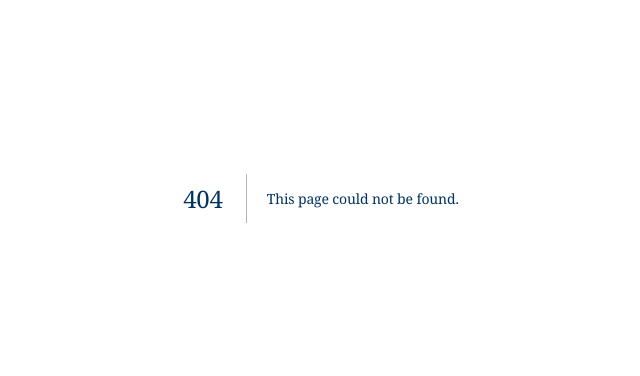
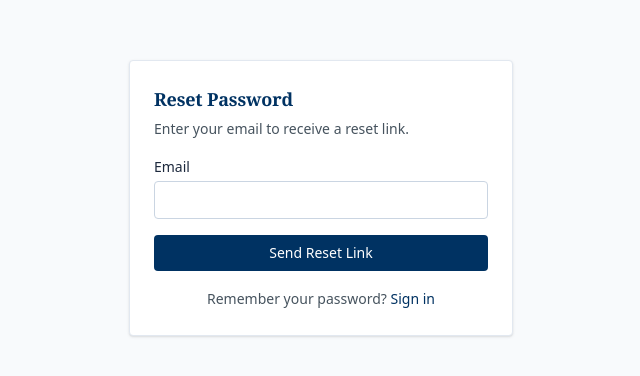
Before and after one commit to singhshubham4422/faculty_management, a Next.js app: page /forgot-password in a window 1280 px wide. Before the commit this address had no page. Shown: the part 202-578 px from the top of the page, without its empty margins (319-959 px from the left). Built offline with nearby package versions, Linux system fonts and the light colour scheme; no server answers.

Commit message:
Add password reset flow

```diff
--- /dev/null
+++ b/app/forgot-password/page.tsx
@@ -0,0 +1,78 @@
+"use client";
+
+import { FormEvent, useState, Suspense } from "react";
+import Link from "next/link";
+import { supabase } from "@/lib/supabase";
+
+function ForgotPasswordForm() {
+    const [email, setEmail] = useState("");
+    const [loading, setLoading] = useState(false);
+    const [message, setMessage] = useState<string | null>(null);
+    const [error, setError] = useState<string | null>(null);
+
+    const handleSubmit = async (e: FormEvent) => {
+        e.preventDefault();
+        setError(null);
+        setMessage(null);
+        setLoading(true);
+
+        try {
+            const { error: authError } = await supabase.auth.resetPasswordForEmail(email, {
+                redirectTo: `${window.location.origin}/reset-password`,
+            });
+
+            if (authError) {
+                setError(authError.message);
+            } else {
+                setMessage("Check your email to reset your password.");
+            }
+        } catch {
+            setError("Something went wrong.");
+        } finally {
+            setLoading(false);
+        }
+    };
+
+    return (
+        <div className="flex min-h-screen items-center justify-center bg-slate-50">
+            <div className="w-full max-w-sm rounded border border-slate-200 bg-white p-6 shadow-sm">
+                <h1 className="text-lg font-semibold text-slate-900">Reset Password</h1>
+                <p className="mt-1 text-sm text-slate-600">Enter your email to receive a reset link.</p>
+                <form onSubmit={handleSubmit} className="mt-4 space-y-4">
+                    <div>
+                        <label htmlFor="email" className="block text-sm font-medium text-slate-800">Email</label>
+                        <input
+                            id="email"
+                            type="email"
+                            autoComplete="email"
+                            value={email}
+                            onChange={(e) => setEmail(e.target.value)}
+                            className="mt-1 w-full rounded border border-slate-300 px-3 py-2 text-sm"
+                            required
+                        />
+                    </div>
+                    {error && <p className="text-sm text-red-600" role="alert">{error}</p>}
+                    {message && <p className="text-sm text-green-600" role="alert">{message}</p>}
+                    <button
+                        type="submit"
+                        disabled={loading}
+                        className="w-full rounded bg-[#003262] px-3 py-2 text-sm font-medium text-white hover:bg-[#002244] disabled:opacity-70"
+                    >
+                        {loading ? "Sending..." : "Send Reset Link"}
+                    </button>
+                </form>
+                <p className="mt-4 text-center text-sm text-slate-600">
+                    Remember your password? <Link href="/login" className="font-medium text-[#003262] hover:underline">Sign in</Link>
+                </p>
+            </div>
+        </div>
+    );
+}
+
+export default function ForgotPasswordPage() {
+    return (
+        <Suspense fallback={<div className="flex min-h-screen items-center justify-center">Loading...</div>}>
+            <ForgotPasswordForm />
+        </Suspense>
+    );
+}
--- a/app/login/page.tsx
+++ b/app/login/page.tsx
@@ -64,6 +64,11 @@ function LoginForm() {
               required
             />
           </div>
+          <div className="flex justify-end">
+            <Link href="/forgot-password" className="text-sm font-medium text-[#003262] hover:underline">
+              Forgot Password?
+            </Link>
+          </div>
           {error && <p className="text-sm text-red-600" role="alert">{error}</p>}
           <button
             type="submit"
--- /dev/null
+++ b/app/reset-password/page.tsx
@@ -0,0 +1,81 @@
+"use client";
+
+import { FormEvent, useState, Suspense } from "react";
+import { useRouter } from "next/navigation";
+import { supabase } from "@/lib/supabase";
+
+function ResetPasswordForm() {
+    const router = useRouter();
+    const [password, setPassword] = useState("");
+    const [loading, setLoading] = useState(false);
+    const [message, setMessage] = useState<string | null>(null);
+    const [error, setError] = useState<string | null>(null);
+
+    const handleSubmit = async (e: FormEvent) => {
+        e.preventDefault();
+        setError(null);
+        setMessage(null);
+        setLoading(true);
+
+        try {
+            const { error: authError } = await supabase.auth.updateUser({
+                password: password
+            });
+
+            if (authError) {
+                setError(authError.message);
+                setLoading(false);
+            } else {
+                setMessage("Password updated successfully.");
+                // Optional: Redirect after a brief delay so user sees the message
+                setTimeout(() => {
+                    router.push("/login");
+                }, 2000);
+            }
+        } catch {
+            setError("Something went wrong.");
+            setLoading(false);
+        }
+    };
+
+    return (
+        <div className="flex min-h-screen items-center justify-center bg-slate-50">
+            <div className="w-full max-w-sm rounded border border-slate-200 bg-white p-6 shadow-sm">
+                <h1 className="text-lg font-semibold text-slate-900">Set New Password</h1>
+                <p className="mt-1 text-sm text-slate-600">Enter your new password below.</p>
+                <form onSubmit={handleSubmit} className="mt-4 space-y-4">
+                    <div>
+                        <label htmlFor="password" className="block text-sm font-medium text-slate-800">New Password</label>
+                        <input
+                            id="password"
+                            type="password"
+                            autoComplete="new-password"
+                            value={password}
+                            onChange={(e) => setPassword(e.target.value)}
+                            className="mt-1 w-full rounded border border-slate-300 px-3 py-2 text-sm"
+                            required
+                            minLength={6}
+                        />
+                    </div>
+                    {error && <p className="text-sm text-red-600" role="alert">{error}</p>}
+                    {message && <p className="text-sm text-green-600" role="alert">{message}</p>}
+                    <button
+                        type="submit"
+                        disabled={loading}
+                        className="w-full rounded bg-[#003262] px-3 py-2 text-sm font-medium text-white hover:bg-[#002244] disabled:opacity-70"
+                    >
+                        {loading ? "Updating..." : "Update Password"}
+                    </button>
+                </form>
+            </div>
+        </div>
+    );
+}
+
+export default function ResetPasswordPage() {
+    return (
+        <Suspense fallback={<div className="flex min-h-screen items-center justify-center">Loading...</div>}>
+            <ResetPasswordForm />
+        </Suspense>
+    );
+}
```
